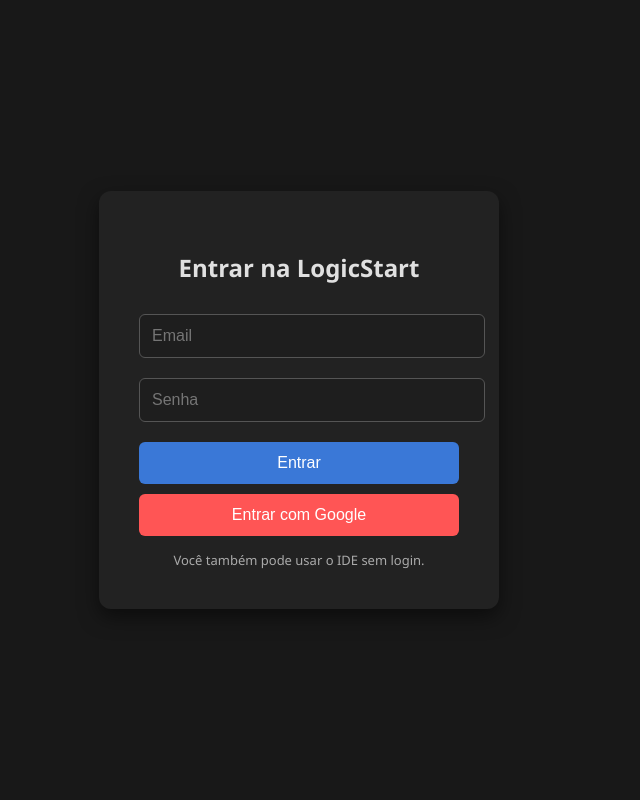
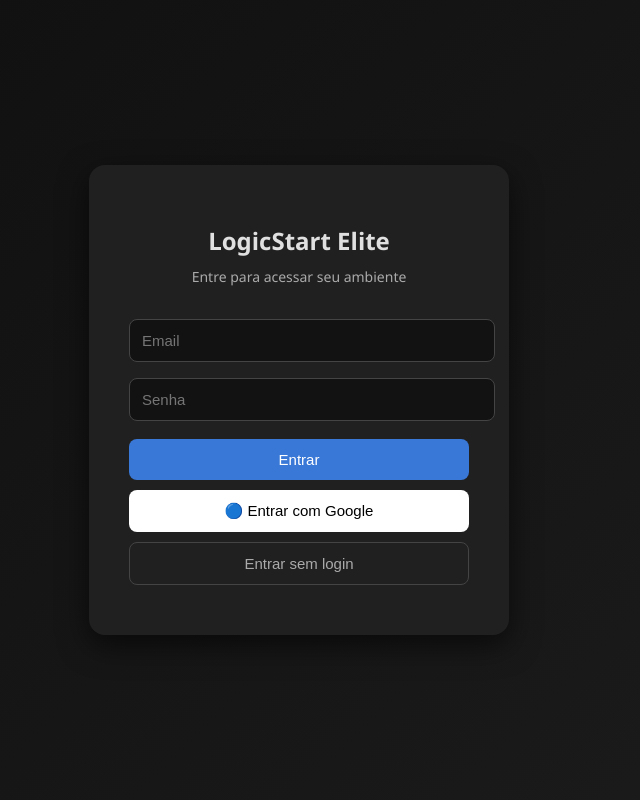
Before and after one commit to DashMasterX/logicstart, a Flask app: page / in a window 1280 px wide. Shown: the whole page, without its empty margins (341-981 px from the left). Run offline with Flask 3, Linux system fonts and the light colour scheme.

Commit message:
Update login.html

```diff
--- a/templates/login.html
+++ b/templates/login.html
@@ -3,12 +3,13 @@
 <head>
 <meta charset="UTF-8">
 <meta name="viewport" content="width=device-width, initial-scale=1.0">
-<title>Login - LogicStart IDE</title>
+<title>LogicStart Elite - Login</title>
+
 <style>
 body {
     margin: 0;
     font-family: 'Segoe UI', sans-serif;
-    background: #181818;
+    background: linear-gradient(135deg, #0f0f0f, #1c1c1c);
     color: #e0e0e0;
     display: flex;
     justify-content: center;
@@ -17,82 +18,147 @@ body {
 }
 
 .login-box {
-    background: #222;
+    background: #202020;
     padding: 40px;
-    border-radius: 12px;
+    border-radius: 16px;
+    width: 340px;
     text-align: center;
-    width: 320px;
-    box-shadow: 0 8px 20px rgba(0,0,0,0.5);
+    box-shadow: 0 10px 30px rgba(0,0,0,0.6);
+    animation: fadeIn 0.6s ease;
+}
+
+@keyframes fadeIn {
+    from { opacity: 0; transform: translateY(10px); }
+    to { opacity: 1; transform: translateY(0); }
 }
 
 h2 {
-    margin-bottom: 20px;
-    font-weight: 600;
+    margin-bottom: 10px;
+}
+
+.subtitle {
+    font-size: 14px;
+    color: #aaa;
+    margin-bottom: 25px;
 }
 
 .input-field {
     width: 100%;
     padding: 12px;
-    margin: 10px 0;
-    border-radius: 6px;
-    border: 1px solid #555;
-    background: #1e1e1e;
-    color: #e0e0e0;
-    font-size: 16px;
+    margin: 8px 0;
+    border-radius: 8px;
+    border: 1px solid #444;
+    background: #121212;
+    color: #fff;
+    font-size: 15px;
+}
+
+.input-field:focus {
+    outline: none;
+    border-color: #3a78d7;
 }
 
 .btn {
     width: 100%;
+    padding: 12px;
+    border: none;
+    border-radius: 8px;
+    cursor: pointer;
+    font-size: 15px;
+    margin-top: 10px;
+    transition: 0.2s;
+}
+
+.btn-primary {
     background: #3a78d7;
     color: white;
-    border: none;
-    padding: 12px;
-    cursor: pointer;
-    font-size: 16px;
-    border-radius: 6px;
-    margin-top: 10px;
-    transition: background 0.2s;
 }
 
-.btn:hover {
+.btn-primary:hover {
     background: #2b5ea0;
 }
 
-.oauth-btn {
-    background: #ff5555;
+.btn-google {
+    background: white;
+    color: black;
+    display: flex;
+    align-items: center;
+    justify-content: center;
+    gap: 10px;
 }
 
-.oauth-btn:hover {
-    background: #cc4444;
+.btn-google:hover {
+    background: #ddd;
 }
 
-small {
-    display: block;
-    margin-top: 15px;
+.btn-guest {
+    background: transparent;
     color: #aaa;
+    border: 1px solid #444;
+}
+
+.btn-guest:hover {
+    background: #2a2a2a;
+}
+
+.loader {
+    display: none;
+    margin-top: 10px;
+    font-size: 13px;
+    color: #aaa;
+}
+
+.error {
+    margin-top: 10px;
+    color: #ff5555;
     font-size: 13px;
 }
 </style>
 </head>
+
 <body>
+
 <div class="login-box">
-    <h2>Entrar na LogicStart</h2>
-    <input class="input-field" type="email" placeholder="Email" id="email">
-    <input class="input-field" type="password" placeholder="Senha" id="senha">
-    <button class="btn" onclick="loginEmail()">Entrar</button>
-    <button class="btn oauth-btn" onclick="loginGoogle()">Entrar com Google</button>
-    <small>Você também pode usar o IDE sem login.</small>
+    <h2>LogicStart Elite</h2>
+    <div class="subtitle">Entre para acessar seu ambiente</div>
+
+    <input class="input-field" type="email" id="email" placeholder="Email">
+    <input class="input-field" type="password" id="senha" placeholder="Senha">
+
+    <button class="btn btn-primary" onclick="loginEmail()">Entrar</button>
+
+    <button class="btn btn-google" onclick="loginGoogle()">
+        🔵 Entrar com Google
+    </button>
+
+    <button class="btn btn-guest" onclick="entrarSemLogin()">
+        Entrar sem login
+    </button>
+
+    <div class="loader" id="loader">Carregando...</div>
+    <div class="error" id="error"></div>
 </div>
 
 <script>
+function setLoading(state) {
+    document.getElementById("loader").style.display = state ? "block" : "none";
+}
+
+function setError(msg) {
+    document.getElementById("error").textContent = msg || "";
+}
+
 function loginEmail() {
     const email = document.getElementById("email").value;
     const senha = document.getElementById("senha").value;
 
     if(!email || !senha) {
-        alert("Preencha todos os campos!");
+        setError("Preencha todos os campos.");
         return;
     }
+
+    setError("");
+    setLoading(true);
 
     fetch("/login/email", {
         method: "POST",
@@ -101,18 +167,27 @@ function loginEmail() {
     })
     .then(res => res.json())
     .then(data => {
+        setLoading(false);
         if(data.success) {
-            window.location.href = "/ide"; // redireciona para a IDE
+            window.location.href = "/ide";
         } else {
-            alert(data.error);
+            setError(data.error || "Erro ao logar");
         }
     })
-    .catch(err => alert("Erro na conexão com o servidor"));
+    .catch(() => {
+        setLoading(false);
+        setError("Erro ao conectar com o servidor");
+    });
 }
 
 function loginGoogle() {
     window.location.href = "/login/google";
 }
+
+function entrarSemLogin() {
+    window.location.href = "/ide";
+}
 </script>
+
 </body>
 </html>
```
